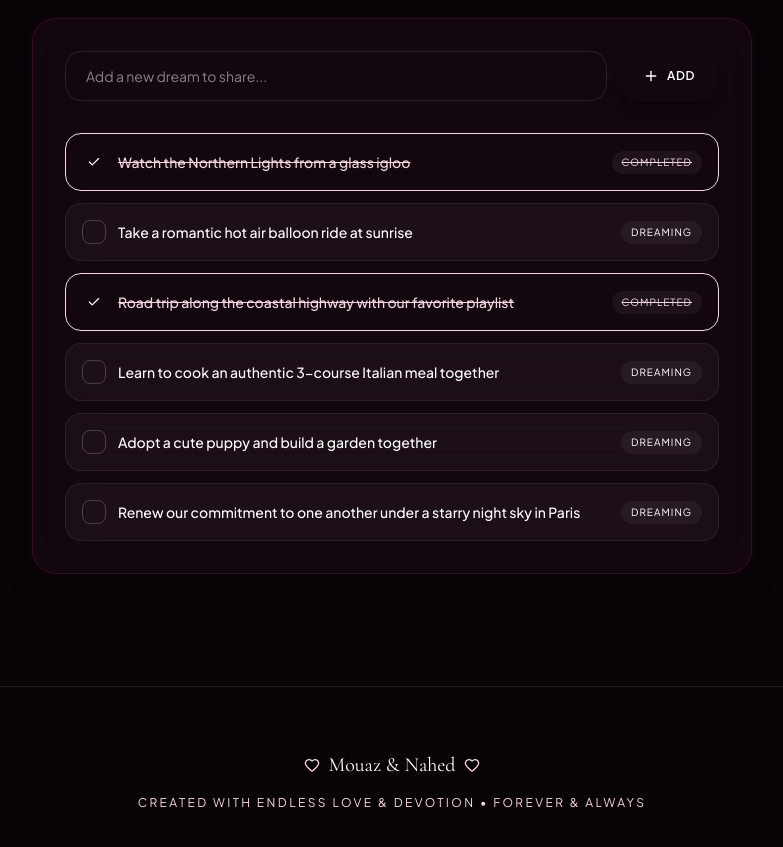
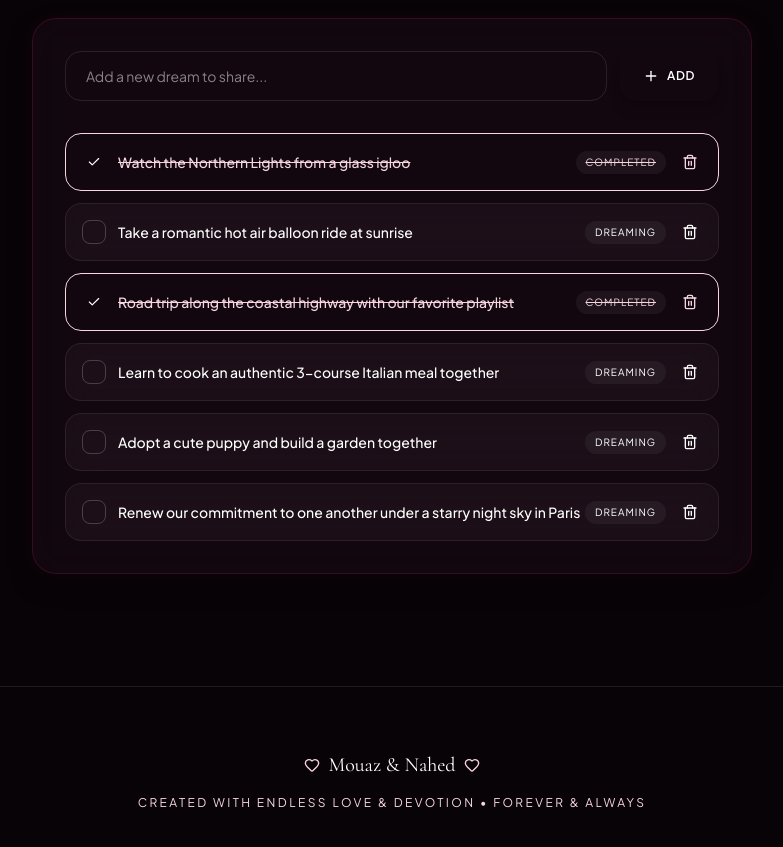
Before and after one commit to Mouaz-h/couple-website, a React (Vite) app: page / in a window 1280 px wide. Shown: the part 7760-8607 px from the top of the page, without its empty margins (248-1031 px from the left). Built offline with nearby package versions, Linux system fonts and the light colour scheme.

Commit message:
Add delete functionality to bucket list

```diff
--- a/src/App.jsx
+++ b/src/App.jsx
@@ -3,7 +3,7 @@ import Navbar from './components/Navbar';
 import Hero from './components/Hero';
 import MusicPlayer from './components/MusicPlayer';
 import { DEFAULT_COUPLE_DATA } from './data/initialData';
-import { Heart, Calendar, MapPin, Sparkles, Image as ImageIcon, BookOpen, CheckSquare, Plus, X, Check } from 'lucide-react';
+import { Heart, Calendar, MapPin, Sparkles, Image as ImageIcon, BookOpen, CheckSquare, Plus, X, Check, Trash2 } from 'lucide-react';
 import confetti from 'canvas-confetti';
 
 export default function App() {
@@ -26,6 +26,11 @@ export default function App() {
   const toggleBucketItem = (id) => {
     setBucketList(bucketList.map(item => item.id === id ? { ...item, completed: !item.completed } : item));
     triggerHeartConfetti();
+  };
+
+  const deleteBucketItem = (e, id) => {
+    e.stopPropagation();
+    setBucketList(bucketList.filter(item => item.id !== id));
   };
 
   const addBucketItem = (e) => {
@@ -248,7 +253,7 @@ export default function App() {
                 <div
                   key={item.id}
                   onClick={() => toggleBucketItem(item.id)}
-                  className={`flex items-center justify-between p-4 rounded-2xl cursor-pointer transition-all ${
+                  className={`flex items-center justify-between p-4 rounded-2xl cursor-pointer transition-all group ${
                     item.completed
                       ? 'bg-romantic-pink/10 border border-romantic-pink/30 text-roseGold/60 line-through'
                       : 'glass hover:border-romantic-pink/40 text-white'
@@ -262,9 +267,18 @@ export default function App() {
                     </div>
                     <span className="text-sm font-medium">{item.title}</span>
                   </div>
-                  <span className="text-[10px] uppercase tracking-widest px-2.5 py-1 rounded-full bg-white/5 text-roseGold/60">
-                    {item.completed ? 'Completed' : 'Dreaming'}
-                  </span>
+                  <div className="flex items-center gap-3">
+                    <span className="text-[10px] uppercase tracking-widest px-2.5 py-1 rounded-full bg-white/5 text-roseGold/60">
+                      {item.completed ? 'Completed' : 'Dreaming'}
+                    </span>
+                    <button
+                      onClick={(e) => deleteBucketItem(e, item.id)}
+                      className="p-1 text-roseGold/40 hover:text-romantic-pink transition-colors rounded-lg hover:bg-white/5"
+                      title="Delete item"
+                    >
+                      <Trash2 className="w-4 h-4" />
+                    </button>
+                  </div>
                 </div>
               ))}
             </div>
```
